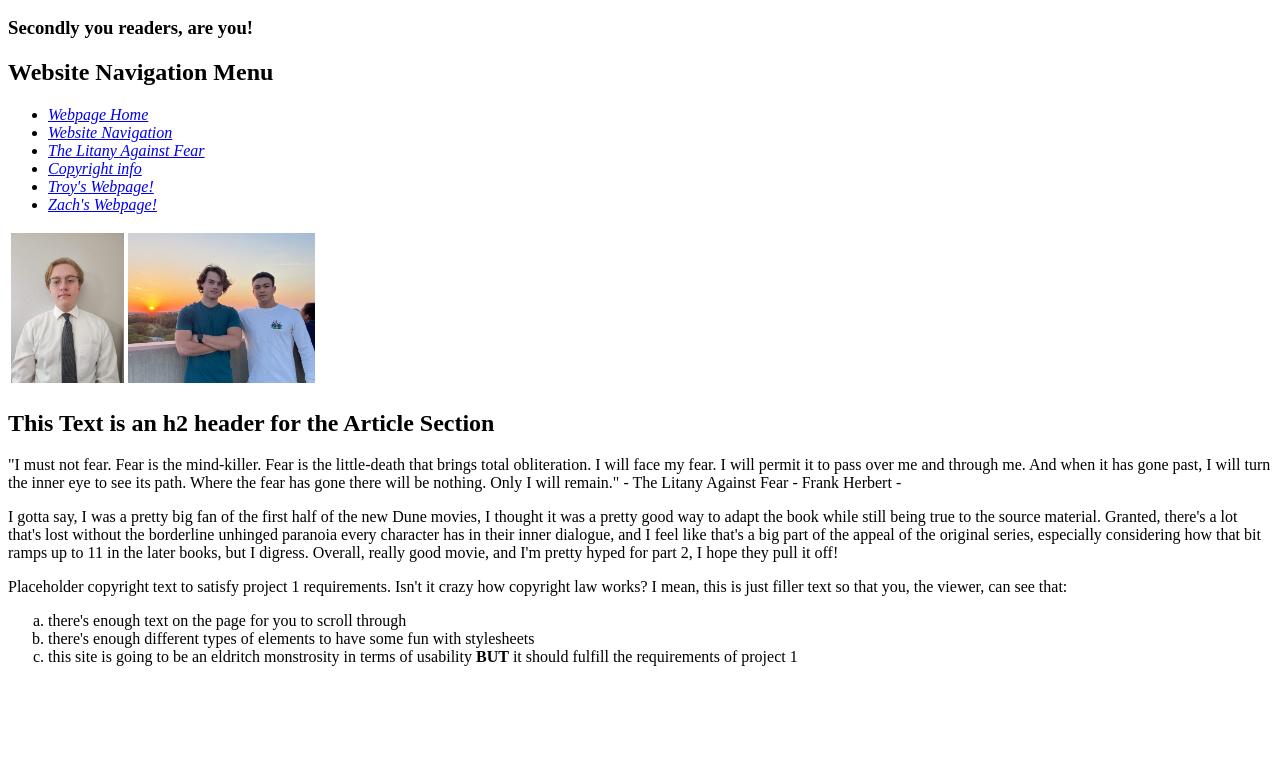
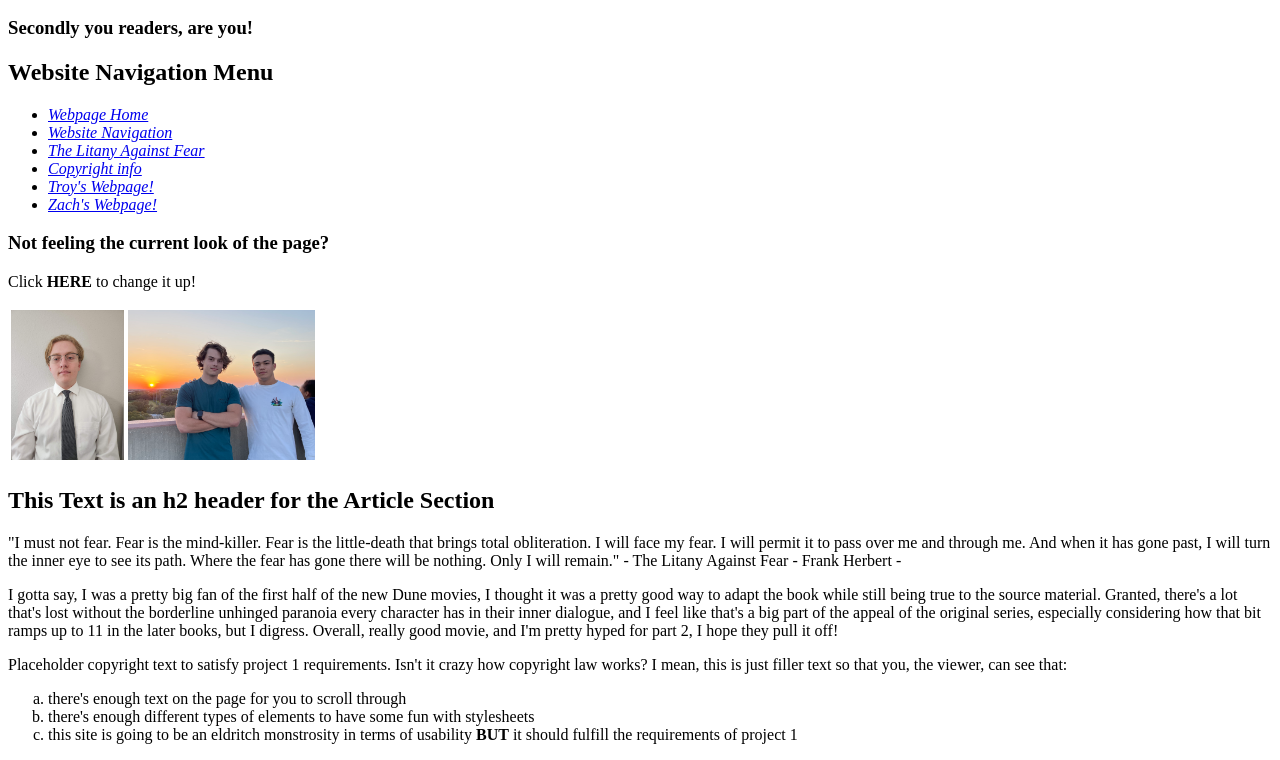
Before and after one commit to Crythe-Sec/project1-web-systems, a plain HTML site: page index.html in a window 1280 px wide. Shown: the part 110-870 px from the top of the page. Before the commit the page ends 800 px from the top, so only its background shows below. Drawn offline with Linux system fonts and the light colour scheme.

Commit message:
add Chgthere section index.html {NONFUNCTIONAL}

```diff
--- a/index.html
+++ b/index.html
@@ -20,7 +20,10 @@
 </section>
 </body>
 <!---->
-
+<div id="Chgtheme">
+    <h3>Not feeling the current look of the page?</h3>
+    <p>Click <strong>HERE</strong> to change it up!</p> <!--TODO: ADD CSS switching functionality-->
+</div>
 
 <table>
     <tr> <!--height override in place for now, will define in stylesheet later -Troy-->
```
Also changed, not shown: troy.html (+1 -1 lines).
